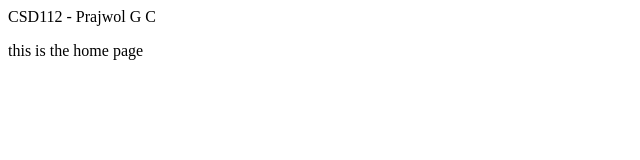
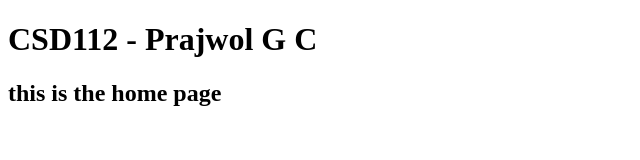
Before and after one commit to prajwol112/www, a plain HTML site: page index.html in a window 1280 px wide. Shown: the whole page, without its empty margins (0-640 px from the left). Drawn offline with Linux system fonts and the light colour scheme.

Commit message:
Update index.html

```diff
--- a/index.html
+++ b/index.html
@@ -4,9 +4,7 @@
 <titile></titile>
 </head>
 <body>
-
-<h>CSD112 - Prajwol G C</h>
-<p>this is the home page</p>
-
+<h1>CSD112 - Prajwol G C</h1>
+<h2>this is the home page</h2>
 </body>
 </html>
```
